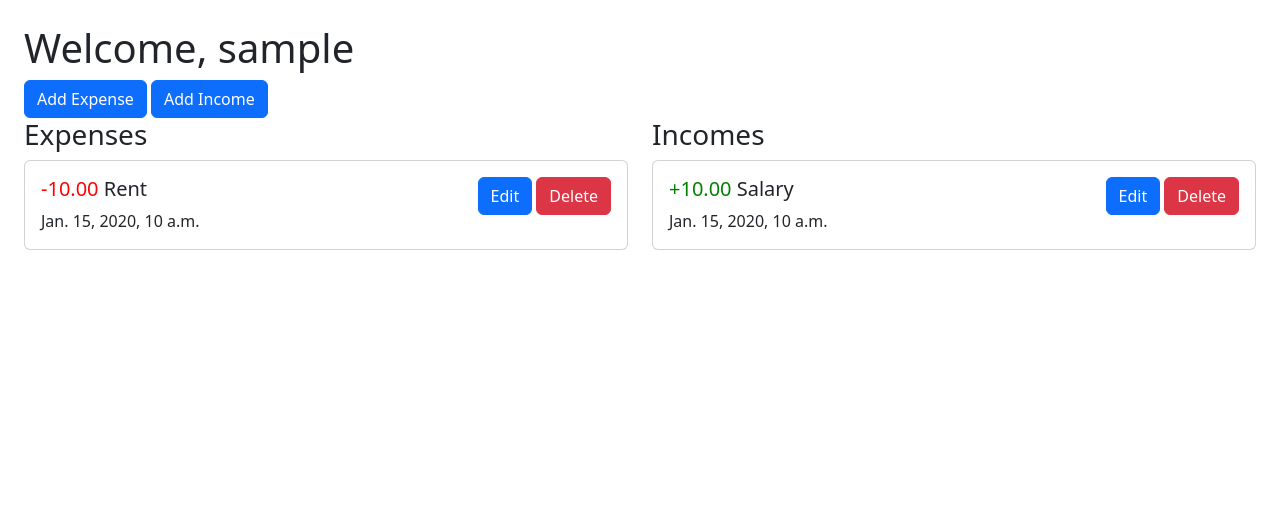
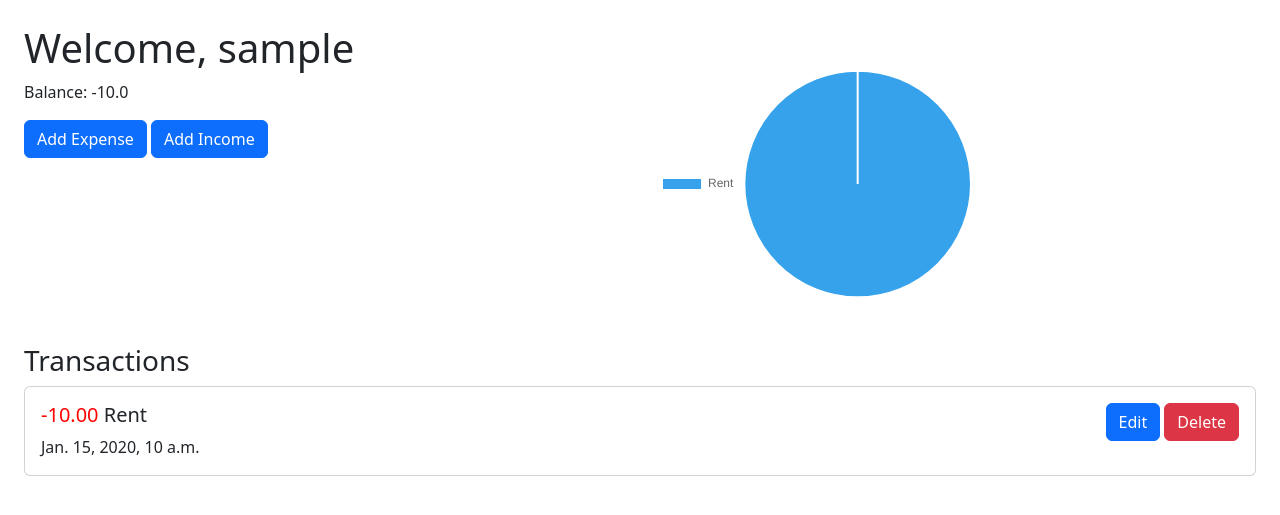
Before and after one commit to bachokviktor/qdime-expense-tracker, a Django app: page /users/profile/ in a window 1280 px wide. Shown: the part 57-572 px from the top of the page. Run offline with Django 5.2, Linux system fonts and the light colour scheme; a user stored in the database is signed in; tables that the repository leaves empty hold one stand-in row (values such as "Sample post").

Commit message:
Implement expenses and incomes as a single transaction model. Add expenses chart to user profile

```diff
--- a/expenses/admin.py
+++ b/expenses/admin.py
@@ -4,5 +4,4 @@ from . import models
 
 
 # Register your models here.
-admin.site.register(models.Expense)
-admin.site.register(models.Income)
+admin.site.register(models.Transaction)
--- a/expenses/models.py
+++ b/expenses/models.py
@@ -3,7 +3,15 @@ from django.contrib.auth.models import User
 
 
 # Create your models here.
-class Expense(models.Model):
+class Transaction(models.Model):
+    TYPE_INCOME = "IN"
+    TYPE_EXPENSE = "EX"
+
+    TRANSACTION_TYPE = {
+        TYPE_EXPENSE: "Expense",
+        TYPE_INCOME: "Income"
+    }
+
     EXPENSE_CATEGORIES = {
         "Rent": "Rent",
         "Transportation": "Transportation",
@@ -14,30 +22,20 @@ class Expense(models.Model):
         "Other": "Other"
     }
 
-    amount = models.DecimalField(max_digits=8, decimal_places=2)
+    INCOME_CATEGORIES = {
+        "Salary": "Salary",
+        "Gift": "Gift",
+        "Other": "Other"
+    }
+
+    amount = models.DecimalField(max_digits=10, decimal_places=2)
     user = models.ForeignKey(User, on_delete=models.CASCADE, default=None)
-    category = models.CharField(choices=EXPENSE_CATEGORIES)
+    type = models.CharField(choices=TRANSACTION_TYPE)
+    category = models.CharField(choices=EXPENSE_CATEGORIES|INCOME_CATEGORIES)
     date = models.DateTimeField(auto_now_add=True)
 
     def __str__(self):
-        return f"-{self.amount}: {self.category}"
+        return f"({self.type}){self.amount}: {self.category}"
 
     class Meta:
-        ordering = ["date"]
-
-class Income(models.Model):
-    INCOME_CATEGORIES = {
-        "Salary": "Salary",
-        "Other": "Other"
-    }
-
-    amount = models.DecimalField(max_digits=8, decimal_places=2)
-    user = models.ForeignKey(User, on_delete=models.CASCADE, default=None)
-    category = models.CharField(choices=INCOME_CATEGORIES)
-    date = models.DateTimeField(auto_now_add=True)
-
-    def __str__(self):
-        return f"+{self.amount}: {self.category}"
-
-    class Meta:
-        ordering = ["date"]
+        ordering = ["-date"]
--- a/expenses/templates/expenses/edit_expense.html
+++ b/expenses/templates/expenses/edit.html
@@ -3,12 +3,12 @@
 {% load crispy_forms_tags %}
 
 {% block title %}
-  Edit expense
+  Edit {{ instance_type }}
 {% endblock %}
 
 {% block content %}
-  <h1>Edit expense</h1>
-  <form action="{% url 'expenses:edit_expense' expense_id=expense_id %}" method="post">
+  <h1>Edit {{ instance_type }}</h1>
+  <form action="/expenses/edit/{{ instance_type }}/{{ transaction_id }}/" method="post">
     {% csrf_token %}
     {{ form | crispy }}
     <button class="btn btn-success" type="commit">Save</button>
--- a/expenses/urls.py
+++ b/expenses/urls.py
@@ -7,9 +7,8 @@ app_name = "expenses"
 
 urlpatterns = [
     path("add/expense/", views.AddExpenseView.as_view(), name="add_expense"),
-    path("edit/expense/<int:expense_id>/", views.EditExpenseView.as_view(), name="edit_expense"),
-    path("delete/expense/<int:expense_id>/", views.DeleteExpenseView.as_view(), name="delete_expense"),
+    path("edit/expense/<int:transaction_id>/", views.EditExpenseView.as_view(), name="edit_expense"),
     path("add/income/", views.AddIncomeView.as_view(), name="add_income"),
-    path("edit/income/<int:income_id>/", views.EditIncomeView.as_view(), name="edit_income"),
-    path("delete/income/<int:income_id>/", views.DeleteIncomeView.as_view(), name="delete_income")
+    path("edit/income/<int:transaction_id>/", views.EditIncomeView.as_view(), name="edit_income"),
+    path("delete/<int:transaction_id>/", views.DeleteView.as_view(), name="delete")
 ]
--- a/templates/base.html
+++ b/templates/base.html
@@ -57,5 +57,8 @@
 
     <script src="{% static 'js/main.js' %}" defer></script>
     <script src="https://cdn.jsdelivr.net/npm/bootstrap@5.3.8/dist/js/bootstrap.bundle.min.js" integrity="sha384-FKyoEForCGlyvwx9Hj09JcYn3nv7wiPVlz7YYwJrWVcXK/BmnVDxM+D2scQbITxI" crossorigin="anonymous"></script>
+    {% block scripts %}
+
+    {% endblock %}
   </body>
 </html>
--- a/users/templates/users/profile.html
+++ b/users/templates/users/profile.html
@@ -5,52 +5,74 @@
 {% endblock %}
 
 {% block content %}
+  <div class="row">
+    <div class="col">
       <h1>Welcome, {{ user.username }}</h1>
+      <p>Balance: {{ user_balance }}</p>
       <a href="{% url 'expenses:add_expense' %}" class="btn btn-primary">Add Expense</a>
       <a href="{% url 'expenses:add_income' %}" class="btn btn-primary">Add Income</a>
+    </div>
+    <div class="col">
+      <div class="chart-container" style="position: relative; height:40vh;">
+	<canvas id="expenses_pie_chart"></canvas>
+      </div>
+    </div>
+  </div>
 
-  <div class="row">
-    <div class="col-md-6">
-      <h3>Expenses</h3>
-      {% for expense in user_expenses %}
+  <h3>Transactions</h3>
+  {% for transaction in user_transactions %}
     <div class="card mb-3">
       <div class="card-body">
 	<div class="row">
 	  <div class="col">
-		<h5 class="card-title"><span style="color: red;">-{{ expense.amount }}</span> {{ expense.category }}</h5>
-		<p class="card-text">{{ expense.date }}</p>
+	    {% if transaction.type == "EX" %}
+	      <h5 class="card-title"><span style="color: red;">-{{ transaction.amount }}</span> {{ transaction.category }}</h5>
+	    {% else %}
+	      <h5 class="card-title"><span style="color: green;">+{{ transaction.amount }}</span> {{ transaction.category }}</h5>
+	    {% endif %}
+	    <p class="card-text">{{ transaction.date }}</p>
 	  </div>
 	  <div class="col-md-auto">
 	    <div class="d-grid gap-2 d-md-block">
-		  <a href="{% url 'expenses:edit_expense' expense_id=expense.id %}" class="btn btn-primary">Edit</a>
-		  <a href="{% url 'expenses:delete_expense' expense_id=expense.id %}" class="btn btn-danger">Delete</a>
+	      {% if transaction.type == "EX" %}
+		<a href="{% url 'expenses:edit_expense' transaction_id=transaction.id %}" class="btn btn-primary">Edit</a>
+	      {% else %}
+		<a href="{% url 'expenses:edit_income' transaction_id=transaction.id %}" class="btn btn-primary">Edit</a>
+	      {% endif %}
+
+	      <a href="{% url 'expenses:delete' transaction_id=transaction.id %}" class="btn btn-danger">Delete</a>
 	    </div>
 	  </div>
 	</div>
       </div>
     </div>
   {% endfor %}
-    </div>
-    <div class="col-md-6">
-      <h3>Incomes</h3>
-      {% for income in user_incomes %}
-	<div class="card mb-3">
-	  <div class="card-body">
-	    <div class="row">
-	      <div class="col">
-		<h5 class="card-title"><span style="color: green;">+{{ income.amount }}</span> {{ income.category }}</h5>
-		<p class="card-text">{{ income.date }}</p>
-	      </div>
-	      <div class="col-md-auto">
-		<div class="d-grid gap-2 d-md-block">
-		  <a href="{% url 'expenses:edit_income' income_id=income.id %}" class="btn btn-primary">Edit</a>
-		  <a href="{% url 'expenses:delete_income' income_id=income.id %}" class="btn btn-danger">Delete</a>
-		</div>
-	      </div>
-	    </div>
-	  </div>
-	</div>
-      {% endfor %}
-    </div>
-  </div>
 {% endblock %}
+
+{% block scripts %}
+  <script src="https://cdn.jsdelivr.net/npm/chart.js"></script>
+  <script>
+   const ctx = document.getElementById('expenses_pie_chart');
+   const labels = {{ category_labels | safe }};
+   const data = {{ category_data | safe}};
+
+   new Chart(ctx, {
+     type: 'pie',
+     data: {
+       labels: labels,
+       datasets: [{
+         label: 'Expense Dataset',
+         data: data,
+       }]
+     },
+     options: {
+       responsive: true,
+       plugins: {
+	 legend: {
+           position: 'left',
+	 }
+       }
+     }
+   });
+  </script>
+{% endblock %}
--- a/users/views.py
+++ b/users/views.py
@@ -3,8 +3,10 @@ from django.views import View
 from django.contrib.auth.forms import UserCreationForm, AuthenticationForm
 from django.contrib.auth import login, logout
 from django.contrib.auth.mixins import LoginRequiredMixin
+from django.db.models import Sum, FloatField
+from django.db.models.functions import Coalesce
 
-from expenses.models import Expense, Income
+from expenses.models import Transaction
 
 
 # Create your views here.
@@ -13,10 +15,19 @@ class ProfileView(LoginRequiredMixin, View):
     template_name = "users/profile.html"
 
     def get(self, request, *args, **kwargs):
-        user_expenses = Expense.objects.filter(user=request.user).reverse()
-        user_incomes = Income.objects.filter(user=request.user).reverse()
+        user_transactions = Transaction.objects.filter(user=request.user)
 
-        return render(request, self.template_name, {"user_expenses": user_expenses, "user_incomes": user_incomes})
+        user_income = user_transactions.filter(type="IN").aggregate(sum=Coalesce(Sum("amount", output_field=FloatField()), float(0)))
+        user_expense = user_transactions.filter(type="EX").aggregate(sum=Coalesce(Sum("amount", output_field=FloatField()), float(0)))
+
+        user_balance = user_income["sum"] - user_expense["sum"]
+
+        category_values = user_transactions.filter(type="EX").values("category").annotate(sum=Sum("amount"))
+
+        category_labels = [i["category"] for i in category_values]
+        category_data = [float(i["sum"]) for i in category_values]
+
+        return render(request, self.template_name, {"user_transactions": user_transactions, "user_balance": user_balance, "category_labels": category_labels, "category_data": category_data})
 
 
 class LoginView(View):
```
Also changed, not shown: expenses/forms.py (+12 -3 lines), expenses/templates/expenses/add.html (renamed from expenses/templates/expenses/add_expense.html, +4 -3 lines), expenses/templates/expenses/add_income.html (deleted, +0 -16 lines), expenses/templates/expenses/edit_income.html (deleted, +0 -16 lines), expenses/views.py (+32 -41 lines), expenses/migrations/0001_initial.py, expenses/migrations/0002_alter_expense_options_alter_income_options.py (deleted). Lines whose indentation alone changed are shown as unchanged.
